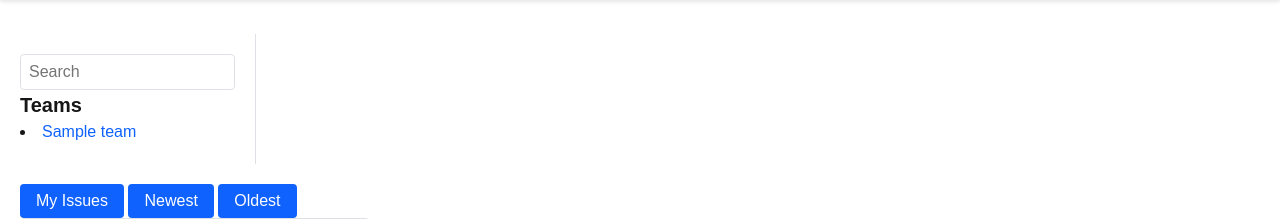
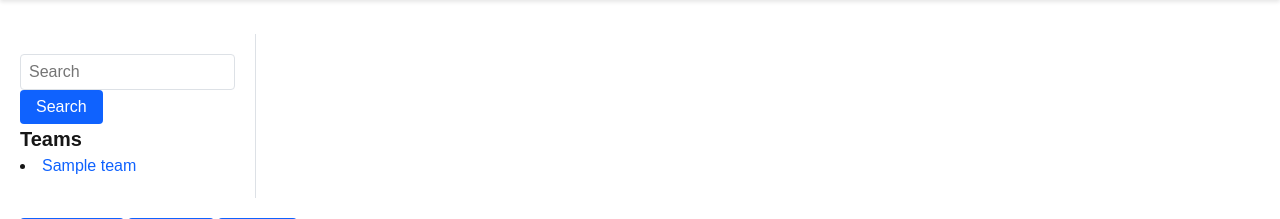
Before and after one commit to oss-opendream/datasquare, a Python web app: template app/templates/pages/feed.html in a window 1280 px wide. Shown: the part 108-327 px from the top of the page. Run offline with Jinja, Linux system fonts and the light colour scheme; the template is opened without the code that fills it: most values are stand-ins (such as "Sample title", 1, 10 or a date in 2020).

Commit message:
fix: 이슈 검색 버튼 및 검색 기능 복원

```diff
--- a/app/templates/pages/feed.html
+++ b/app/templates/pages/feed.html
@@ -7,7 +7,8 @@
 <div class="feed">
     <div class="feed__left-column">
         <div class="feed__search">
-            <input type="text" class="form-input feed__search-input" placeholder="Search">
+            <input type="text" id="search_input" class="form-input feed__search-input" placeholder="Search">
+            <button class="btn feed__control-btn" onclick="search()">Search</button>
         </div>
         <div class="feed__recent-searches" id="feed__recent-searches">
             <ul id="recent-searches">
```
